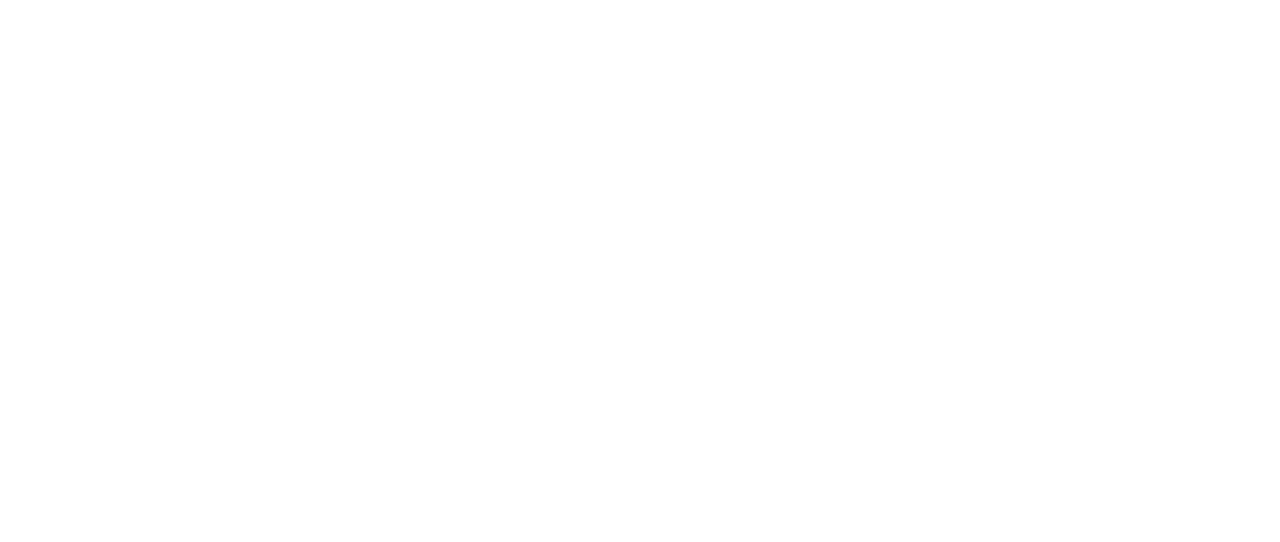
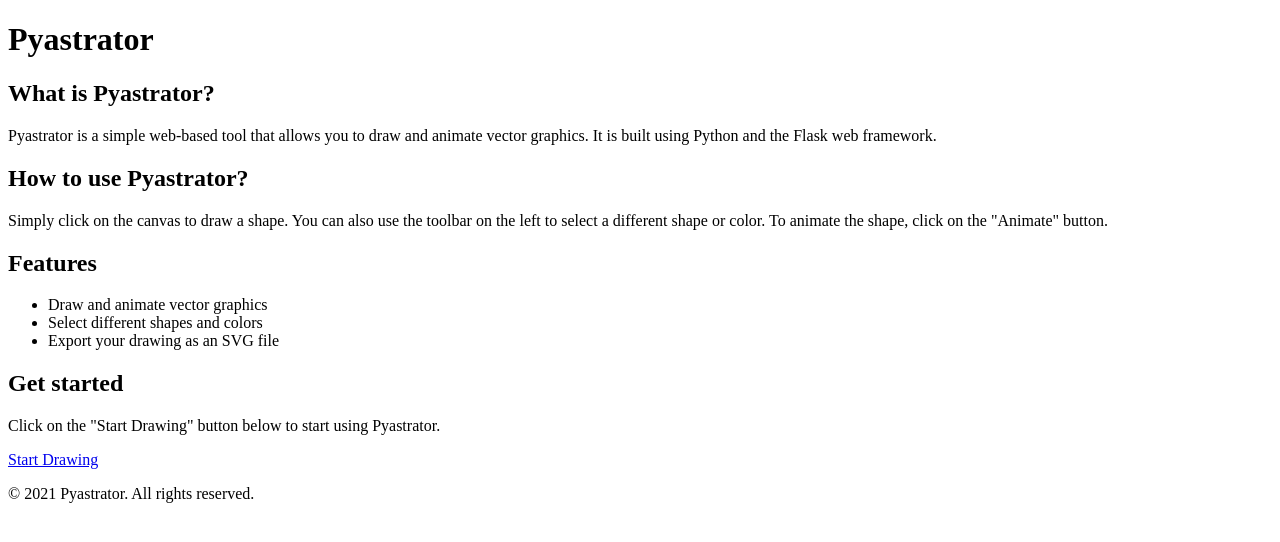
Before and after one commit to lvmre/Pyastrator, a plain HTML site: page index.html in a window 1280 px wide. Drawn offline with Linux system fonts and the light colour scheme.

Commit message:
Add main content structure and sections to index.html for Pyastrator

```diff
--- a/index.html
+++ b/index.html
@@ -24,6 +24,33 @@
 <meta name="theme-color" content="#ffffff">
 </head>
 <body>
-
+    <main>
+        <header>
+            <h1>Pyastrator</h1>
+        </header>
+        <section>
+            <h2>What is Pyastrator?</h2>
+            <p>Pyastrator is a simple web-based tool that allows you to draw and animate vector graphics. It is built using Python and the Flask web framework.</p>
+        </section>
+        <section>
+            <h2>How to use Pyastrator?</h2>
+            <p>Simply click on the canvas to draw a shape. You can also use the toolbar on the left to select a different shape or color. To animate the shape, click on the "Animate" button.</p>
+        </section>
+        <section>
+            <h2>Features</h2>
+            <ul>
+                <li>Draw and animate vector graphics</li>
+                <li>Select different shapes and colors</li>
+                <li>Export your drawing as an SVG file</li>
+            </ul>
+        </section>
+        <section>
+            <h2>Get started</h2>
+            <p>Click on the "Start Drawing" button below to start using Pyastrator.</p>
+            <a href="/draw" class="btn">Start Drawing</a>
+        </section>
+        <footer>
+            <p>&copy; 2021 Pyastrator. All rights reserved.</p>
+    </main>
 </body>
 </html>
```
